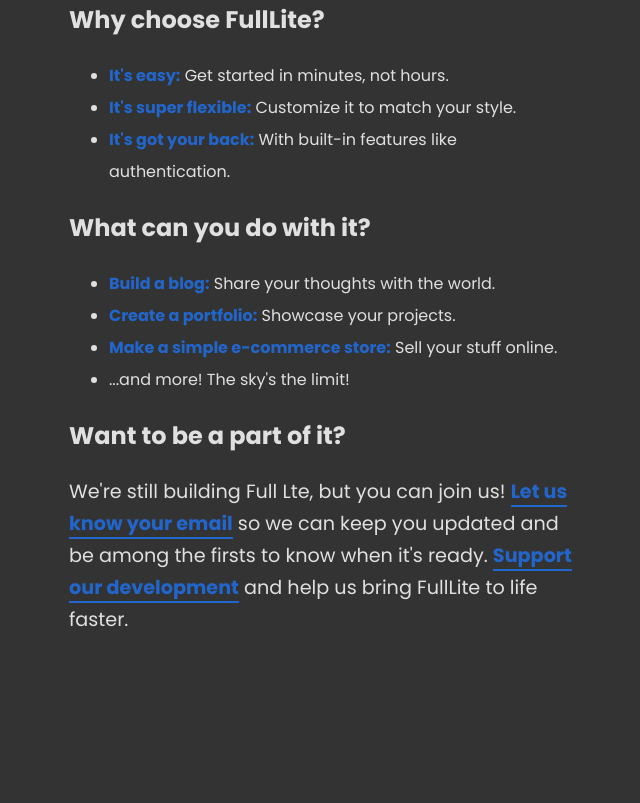
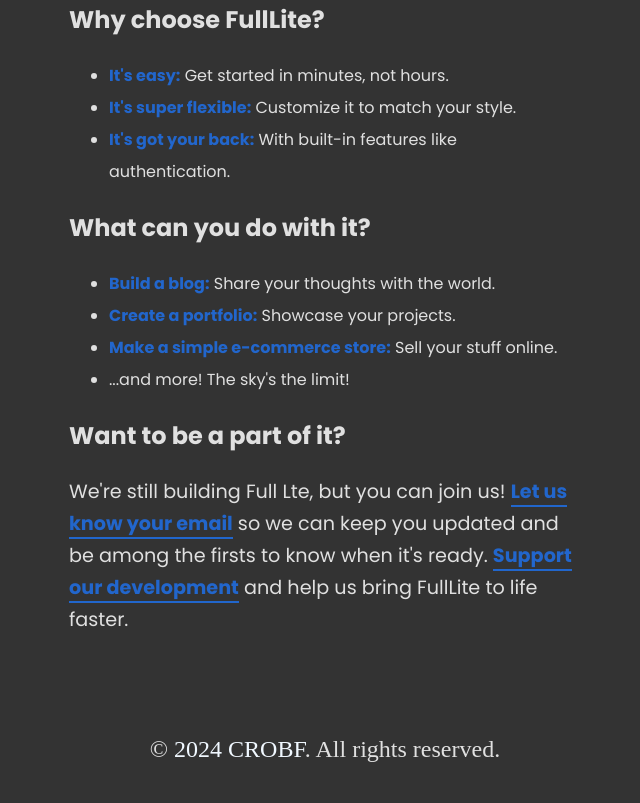
Before and after one commit to CROBF-ARG/FullLite, an Astro site: page / in a window 1280 px wide. Shown: the part 604-1407 px from the top of the page, without its empty margins (315-955 px from the left). Built offline with nearby package versions, Linux system fonts and the light colour scheme; Astro itself is replaced by a stand-in of ours.

Commit message:
Add crobf footer

```diff
--- /dev/null
+++ b/src/components/Footer.astro
@@ -0,0 +1,28 @@
+<footer>
+    &copy; <span class="date"></span>
+    <a href="https://crobf.vercel.app">CROBF</a>. All rights reserved.
+</footer>
+
+<script is:inline>
+    const date = document.querySelector("footer .date");
+    const is_create_year = new Date().getFullYear() === 2024;
+    date.innerHTML = `${is_create_year ? "" : "2024 - "}${new Date().getFullYear()}`;
+</script>
+
+<style lang="scss">
+    footer {
+        text-align: center;
+        padding: 10vh 0 5vh 0;
+        font-size: 1.5rem;
+
+        @media screen and (width < 800px) {
+            font-size: 2rem;
+        }
+
+        span,
+        a {
+            color: aliceblue;
+            text-decoration: none;
+        }
+    }
+</style>
--- a/src/components/Welcome.astro
+++ b/src/components/Welcome.astro
@@ -62,7 +62,6 @@
 	}
 
 	body {
-		margin-bottom: 20vh !important;
 		background-color: #333;
 		color: rgb(224, 224, 224);
 	}
--- a/src/pages/index.astro
+++ b/src/pages/index.astro
@@ -1,6 +1,7 @@
 ---
-import Welcome from '../components/Welcome.astro';
-import Layout from '../layouts/Layout.astro';
+import Welcome from "../components/Welcome.astro";
+import Layout from "../layouts/Layout.astro";
+import Footer from "../components/Footer.astro";
 
 // Welcome to Astro! Wondering what to do next? Check out the Astro documentation at https://docs.astro.build
 // Don't want to use any of this? Delete everything in this file, the `assets`, `components`, and `layouts` directories, and start fresh.
@@ -8,4 +9,5 @@
 
 <Layout>
 	<Welcome />
+	<Footer />
 </Layout>
```
